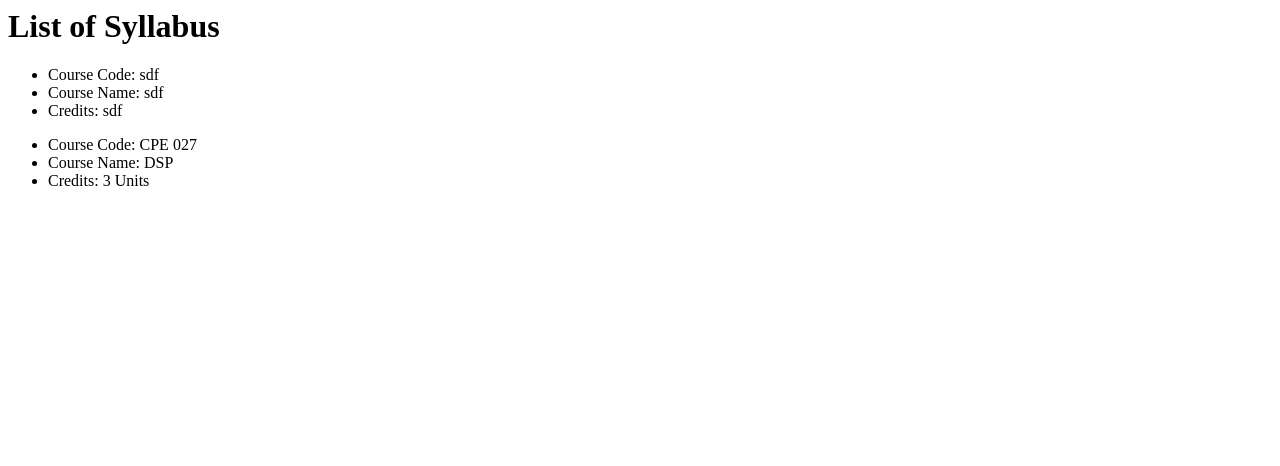
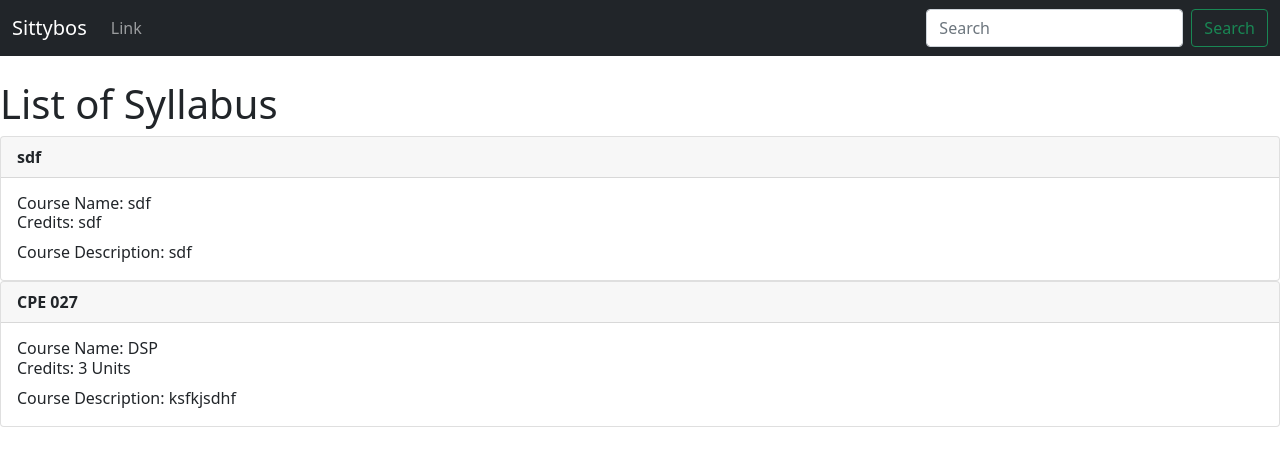
Before and after one commit to qmjdom/Team_7, a Django app: page /syllabus in a window 1280 px wide. Shown: the top 466 px of the page. Run offline with Django 4.2, Linux system fonts and the light colour scheme; data comes from the database, SQL or seed files in the repository; both versions use the stored data as it was after the commit.

Commit message:
Added bootstrap and navbar

```diff
--- /dev/null
+++ b/syllabus_maker/syllabus/templates/base.html
@@ -0,0 +1,30 @@
+<!doctype html>
+<html lang="en">
+  <head>
+    <!-- Required meta tags -->
+    <meta charset="utf-8">
+    <meta name="viewport" content="width=device-width, initial-scale=1">
+
+    <!-- Bootstrap CSS -->
+    <link href="https://cdn.jsdelivr.net/npm/bootstrap@5.0.2/dist/css/bootstrap.min.css" rel="stylesheet" integrity="sha384-EVSTQN3/azprG1Anm3QDgpJLIm9Nao0Yz1ztcQTwFspd3yD65VohhpuuCOmLASjC" crossorigin="anonymous">
+
+  </head>
+  <body>
+    {% include 'navbar.html' %}
+    <br/>
+    {% block content %}
+
+    {% endblock %}
+
+    <!-- Optional JavaScript; choose one of the two! -->
+
+    <!-- Option 1: Bootstrap Bundle with Popper -->
+    <script src="https://cdn.jsdelivr.net/npm/bootstrap@5.0.2/dist/js/bootstrap.bundle.min.js" integrity="sha384-MrcW6ZMFYlzcLA8Nl+NtUVF0sA7MsXsP1UyJoMp4YLEuNSfAP+JcXn/tWtIaxVXM" crossorigin="anonymous"></script>
+
+    <!-- Option 2: Separate Popper and Bootstrap JS -->
+    <!--
+    <script src="https://cdn.jsdelivr.net/npm/@popperjs/core@2.9.2/dist/umd/popper.min.js" integrity="sha384-IQsoLXl5PILFhosVNubq5LC7Qb9DXgDA9i+tQ8Zj3iwWAwPtgFTxbJ8NT4GN1R8p" crossorigin="anonymous"></script>
+    <script src="https://cdn.jsdelivr.net/npm/bootstrap@5.0.2/dist/js/bootstrap.min.js" integrity="sha384-cVKIPhGWiC2Al4u+LWgxfKTRIcfu0JTxR+EQDz/bgldoEyl4H0zUF0QKbrJ0EcQF" crossorigin="anonymous"></script>
+    -->
+  </body>
+</html>
--- /dev/null
+++ b/syllabus_maker/syllabus/templates/homepage.html
@@ -0,0 +1 @@
+{% extends 'base.html' %}
--- /dev/null
+++ b/syllabus_maker/syllabus/templates/navbar.html
@@ -0,0 +1,19 @@
+<nav class="navbar navbar-expand-lg navbar-dark bg-dark">
+    <div class="container-fluid">
+      <a class="navbar-brand" href="#">Sittybos</a>
+      <button class="navbar-toggler" type="button" data-bs-toggle="collapse" data-bs-target="#navbarSupportedContent" aria-controls="navbarSupportedContent" aria-expanded="false" aria-label="Toggle navigation">
+        <span class="navbar-toggler-icon"></span>
+      </button>
+      <div class="collapse navbar-collapse" id="navbarSupportedContent">
+        <ul class="navbar-nav me-auto mb-2 mb-lg-0">
+          <li class="nav-item">
+            <a class="nav-link" href="#">Link</a>
+          </li>
+        </ul>
+        <form class="d-flex">
+          <input class="form-control me-2" type="search" placeholder="Search" aria-label="Search">
+          <button class="btn btn-outline-success" type="submit">Search</button>
+        </form>
+      </div>
+    </div>
+  </nav>
--- a/syllabus_maker/syllabus/templates/syllabus.html
+++ b/syllabus_maker/syllabus/templates/syllabus.html
@@ -1,13 +1,25 @@
+{% extends 'base.html' %}
+
 {% block content %}
+
 
     <h1>List of Syllabus</h1>
     {% for details in details_list %}
-    <ul>
-        <li>Course Code: {{ details.c_code }}</li>
-        <li>Course Name: {{ details.name }}</li>
-        <li>Credits: {{ details.credits }}</li>
 
-    </ul>
+    <div class="card">
+        <div class="card-header">
+          <strong>{{ details.c_code }}</strong>
+        </div>
+        <div class="card-body">
+          <h6 class="card-title">
+            Course Name: {{ details.name }}<br/>
+            Credits: {{ details.credits }}<br/>
+          </h6>
+          <p class="card-text">
+            Course Description: {{ details.course_description }}
+          </p>
+        </div>
+      </div>
     {% endfor %}
 
 
--- a/syllabus_maker/syllabus/urls.py
+++ b/syllabus_maker/syllabus/urls.py
@@ -3,6 +3,7 @@ from django.urls import path
 from . import views
 
 urlpatterns = [
+    path('', views.home_page, name='homepage'),
     path('syllabus', views.show_syllabus, name='list-syllabus'),
 
 ]
--- a/syllabus_maker/syllabus/views.py
+++ b/syllabus_maker/syllabus/views.py
@@ -5,3 +5,6 @@ def show_syllabus(request):
     details_list = Course.objects.all()
     return render(request, 'syllabus.html',
     {'details_list' : details_list})
+
+def home_page(request):
+    return render(request, 'homepage.html')
```
Also changed, not shown: syllabus_maker/db.sqlite3.
